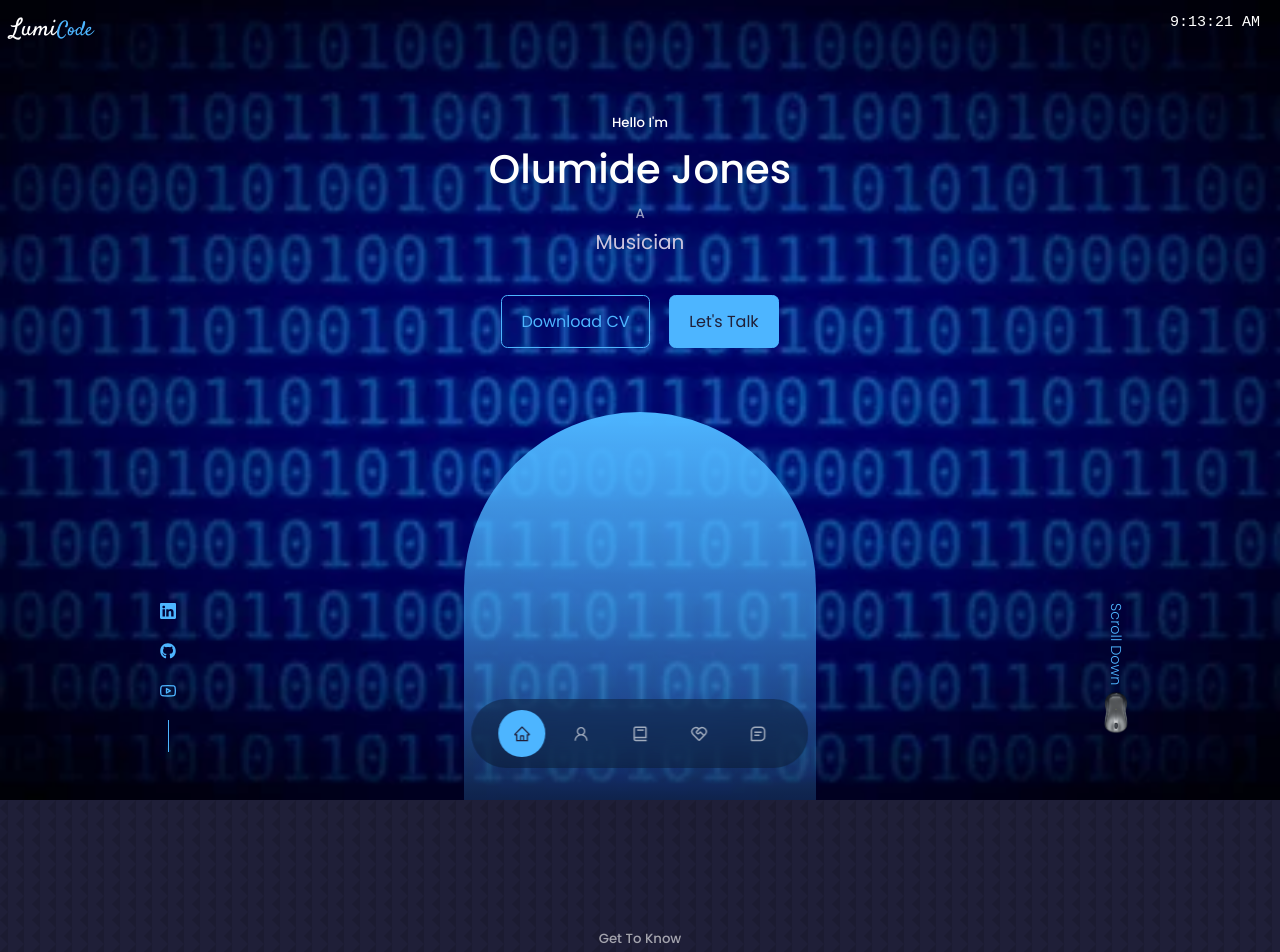
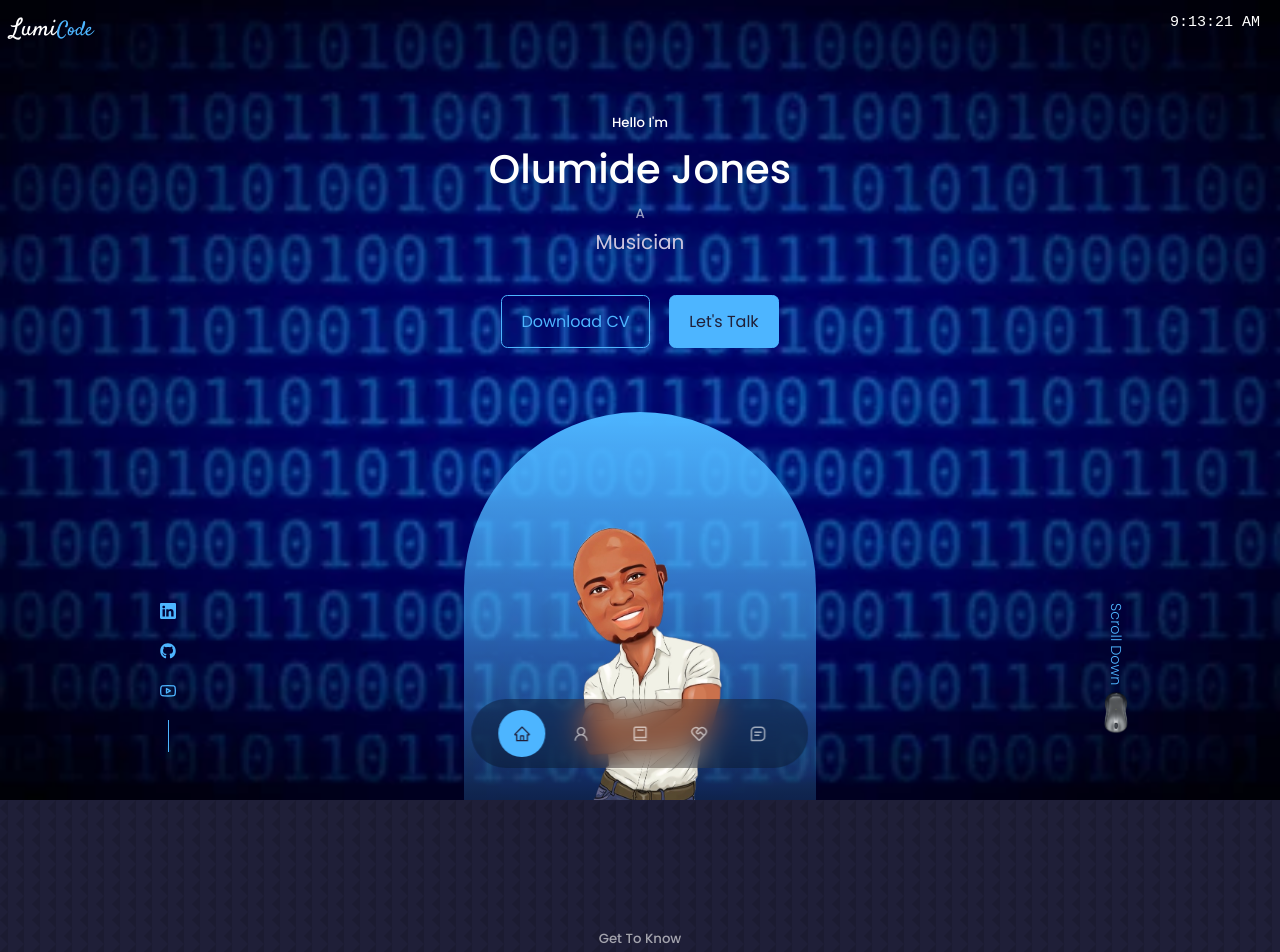
Before and after one commit to Lumi4God/Olumide-Jones, a React (Create React App) app: page / in a window 1280 px wide. Shown: the top 952 px of the page. Built offline with nearby package versions, Linux system fonts and the light colour scheme; the HTML template or start-up script is replaced by a standard one; a web font is replaced by a local one.

Commit message:
final aos removes

```diff
--- a/src/components/header/Header.jsx
+++ b/src/components/header/Header.jsx
@@ -6,8 +6,6 @@ import Mine from '../../assets/mine.PNG'
 import Mouse from '../../assets/mouse.png'
 import LogoClock from '../../assets/Nav/logoClock.jsx'
 /* import {BsMouse} from 'react-icons/bs' */
-
-
 
 /* import Spline  from "@splinetool/react-spline" */
 
@@ -22,7 +20,6 @@ const Header = () => {
       {/* <Spline scene="https://prod.spline.design/jJLlopKqICs-AcgG/scene.splinecode" className="spline"/> */}
 
       <div className="container header__container">
-        {/* <h2 className="header__title">Lumi<span>Code</span></h2> old logo*/}
         <h5>Hello I'm</h5>
         <h1>Olumide Jones</h1>
         <h5 className="text-light">A</h5>
@@ -43,7 +40,7 @@ const Header = () => {
         <HeaderSocial />
 
         <div className="me">
-           {/* <img src={Mine} alt="me" /> */}
+           <img src={Mine} alt="me" />
         </div>
 
         <a href="#contact" className='scroll__down'>Scroll Down </a>
--- a/src/components/services/Services.jsx
+++ b/src/components/services/Services.jsx
@@ -1,9 +1,6 @@
 import React from 'react'
 import './services.css'
 import {BiCheck} from 'react-icons/bi'
-//Aos
-import Aos from 'aos';
-import 'aos/dist/aos.css'
 
 const Services = () => {
 
```
